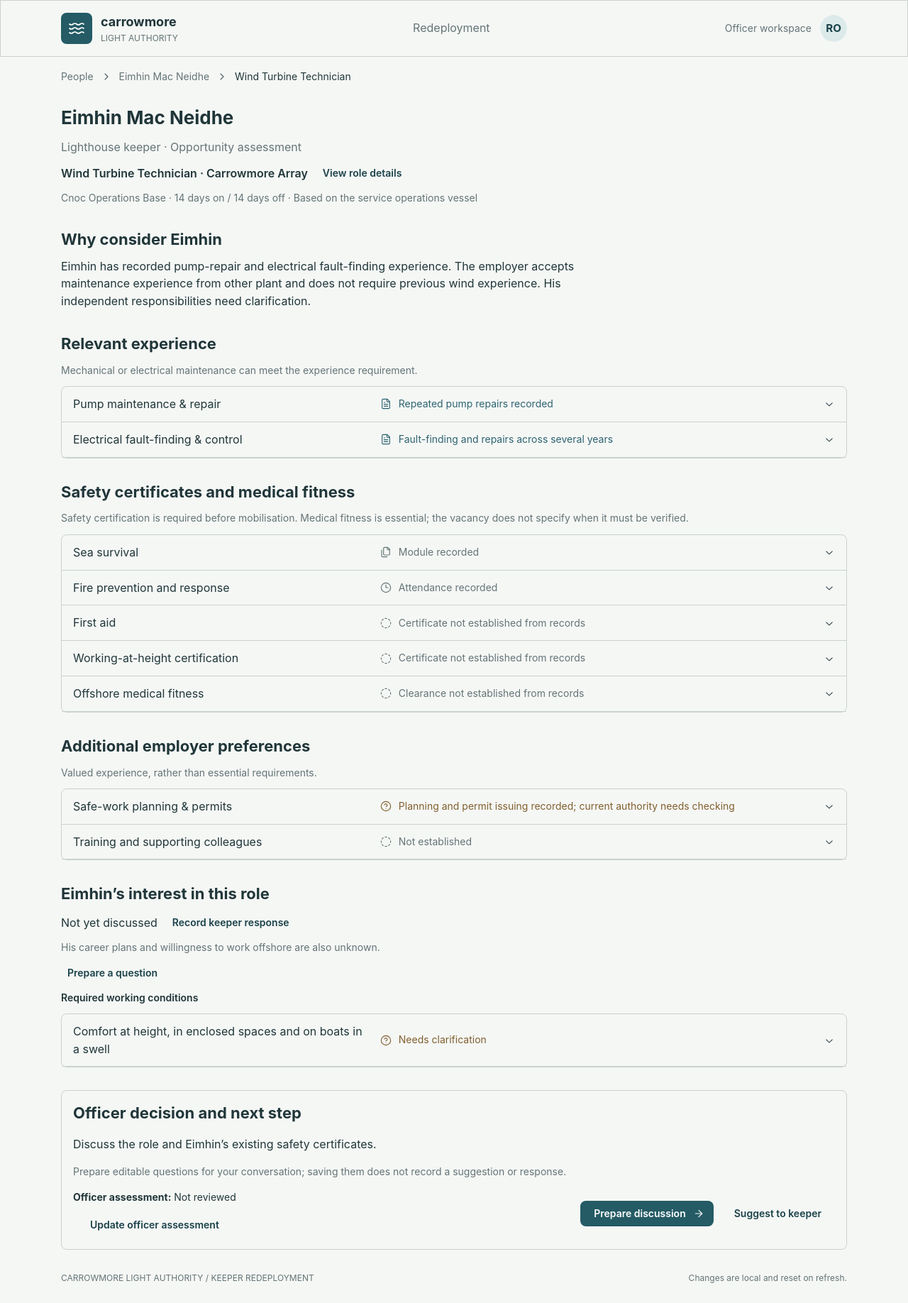
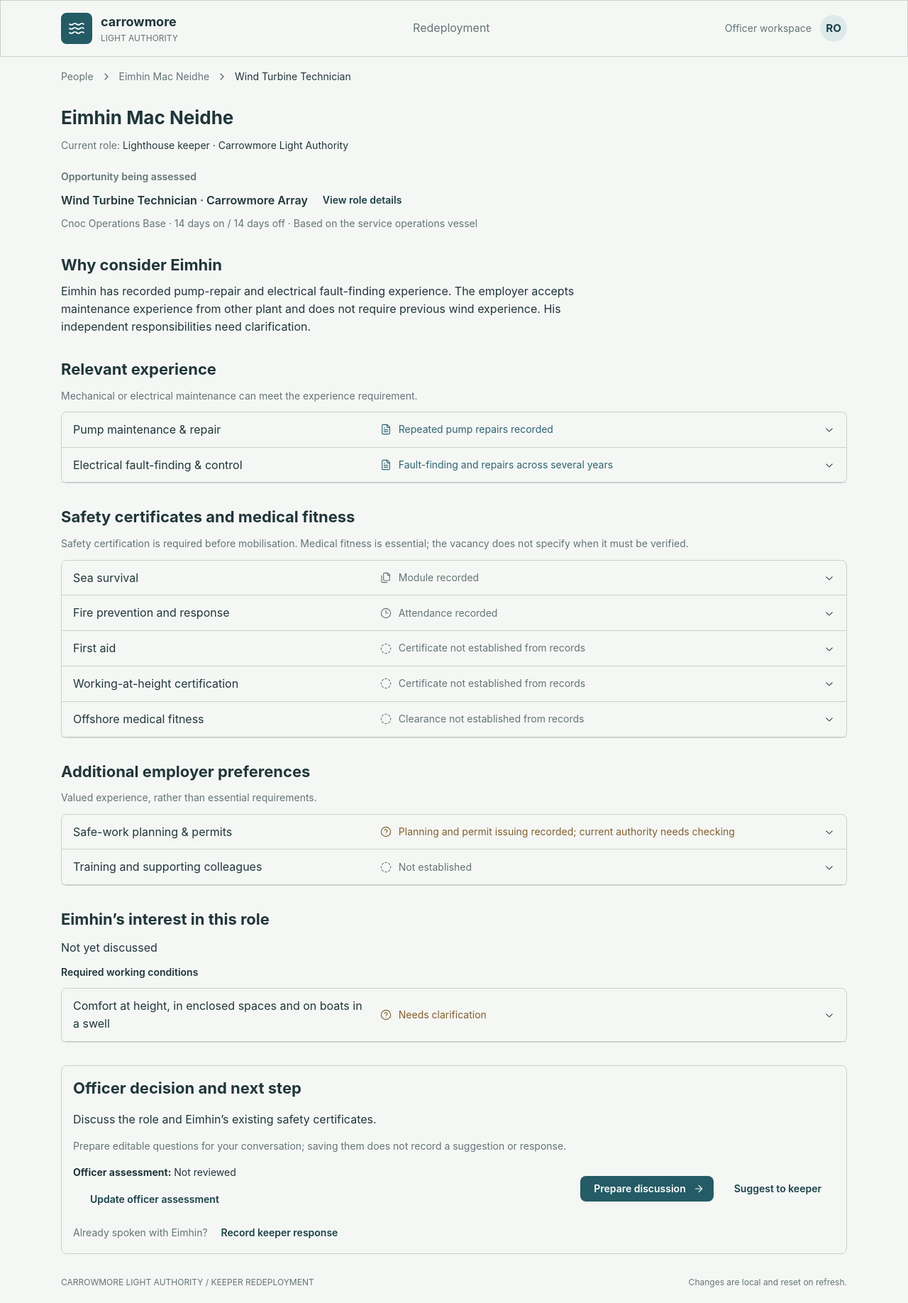
Before and after one commit to littlefoot088/ForPearson, a React (Vite) app: page / in a window 1280 px wide. Shown: the whole page at 71% size. Built offline with nearby package versions, Linux system fonts and the light colour scheme.

Commit message:
Distinguish current role from opportunity and simplify interest actions

```diff
--- a/src/App.jsx
+++ b/src/App.jsx
@@ -44,7 +44,6 @@ import {
   initialOpportunity,
   opportunityReducer,
   interestLabel,
-  nextRecommendation,
 } from "./workflow";
 import {
   OpportunityActions,
@@ -277,7 +276,16 @@ export default function App() {
             <Title order={1} size="h2" id="candidate-name">
               {person.name}
             </Title>
-            <Text c="dimmed">Lighthouse keeper · Opportunity assessment</Text>
+            <Text size="sm">
+              <Text component="span" c="dimmed">
+                Current role:{" "}
+              </Text>
+              Lighthouse keeper · Carrowmore Light Authority
+            </Text>
+            <Stack gap="xs" mt="sm">
+              <Text size="sm" c="dimmed" fw={600}>
+                Opportunity being assessed
+              </Text>
               <Group gap="sm">
                 <Text fw={600}>
                   {vacancy.title} · {vacancy.employer}
@@ -297,6 +305,7 @@ export default function App() {
                 {vacancy.base} · {vacancy.pattern} · Based on the service
                 operations vessel
               </Text>
+            </Stack>
           </Stack>
           <Stack component="section" gap="xs" aria-labelledby="summary-heading">
             <Title order={2} size="h3" id="summary-heading">
@@ -398,34 +407,10 @@ export default function App() {
                 <Title order={2} size="h3" id="interest-heading">
                   Eimhin’s interest in this role
                 </Title>
-                <Group gap="sm">
                 <Text data-testid="keeper-interest">
                   {interestLabel(opportunity)}
                   {opportunity.responseOrigin && " · simulated response"}
                 </Text>
-                  {nextRecommendation(opportunity).action !== "response" && (
-                    <Button
-                      size="compact-sm"
-                      variant="subtle"
-                      onClick={() => openWorkflow("response")}
-                    >
-                      Record keeper response
-                    </Button>
-                  )}
-                </Group>
-                <Text size="sm" c="dimmed">
-                  His career plans and willingness to work offshore are also
-                  unknown.
-                </Text>
-                <Button
-                  id="requirement-career-preferences"
-                  variant="subtle"
-                  size="compact-sm"
-                  style={{ alignSelf: "flex-start" }}
-                  onClick={() => clarify(careerContext, careerContext)}
-                >
-                  Prepare a question
-                </Button>
                 <Text size="sm" fw={600}>
                   Required working conditions
                 </Text>
--- a/src/opportunity.jsx
+++ b/src/opportunity.jsx
@@ -99,6 +99,22 @@ export function OpportunityActions({
               )}
           </Group>
         </Group>
+        {action !== "response" && (
+          <Group gap="xs">
+            <Text size="sm" c="dimmed">
+              {state.interest === "not-discussed"
+                ? "Already spoken with Eimhin?"
+                : "His response has changed?"}
+            </Text>
+            <Button
+              variant="subtle"
+              size="compact-sm"
+              onClick={() => onOpen("response")}
+            >
+              Record keeper response
+            </Button>
+          </Group>
+        )}
       </Stack>
     </Paper>
   );
```
Also changed, not shown: 3 other files (tests, documents, lock files or other folders). Lines whose indentation alone changed are shown as unchanged.
